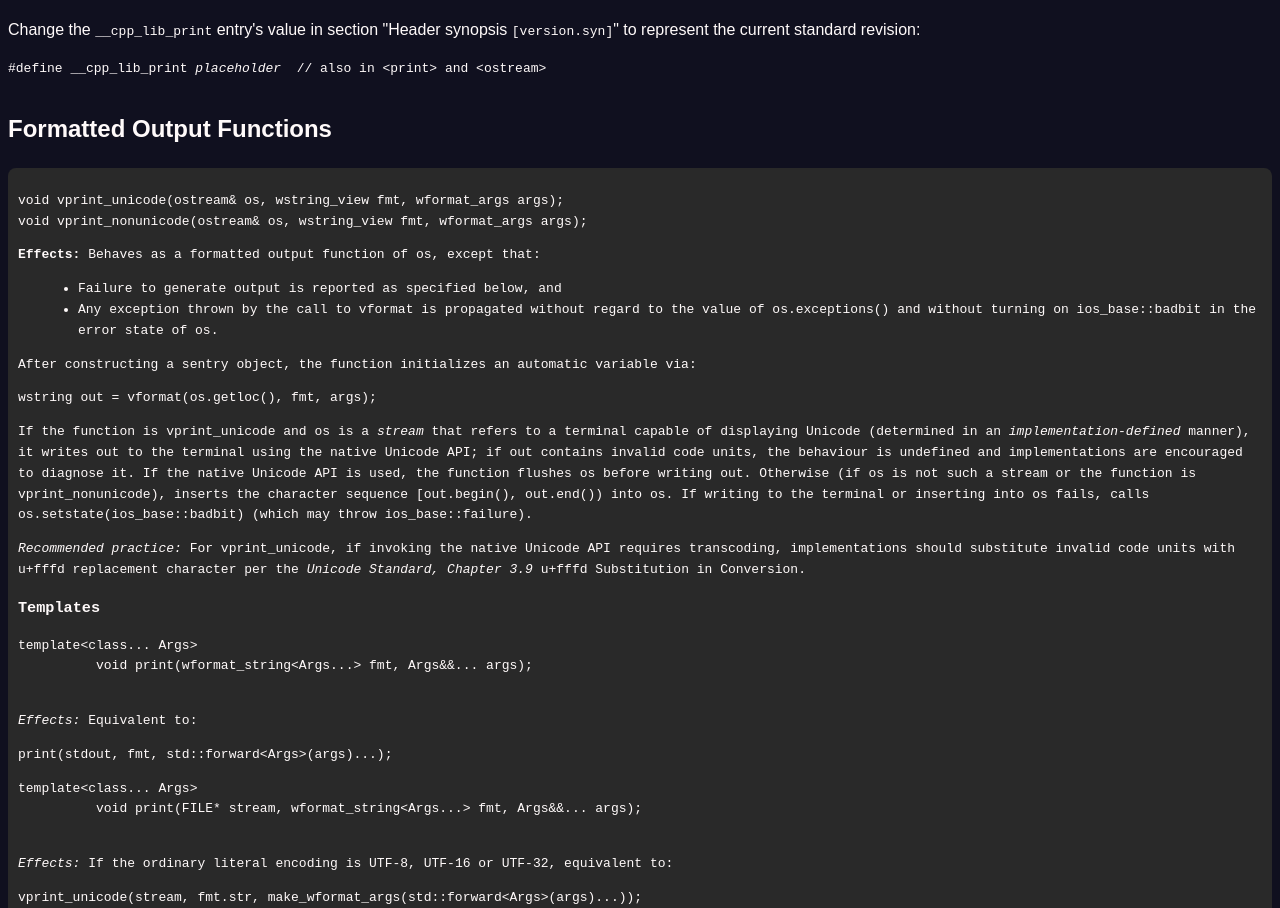
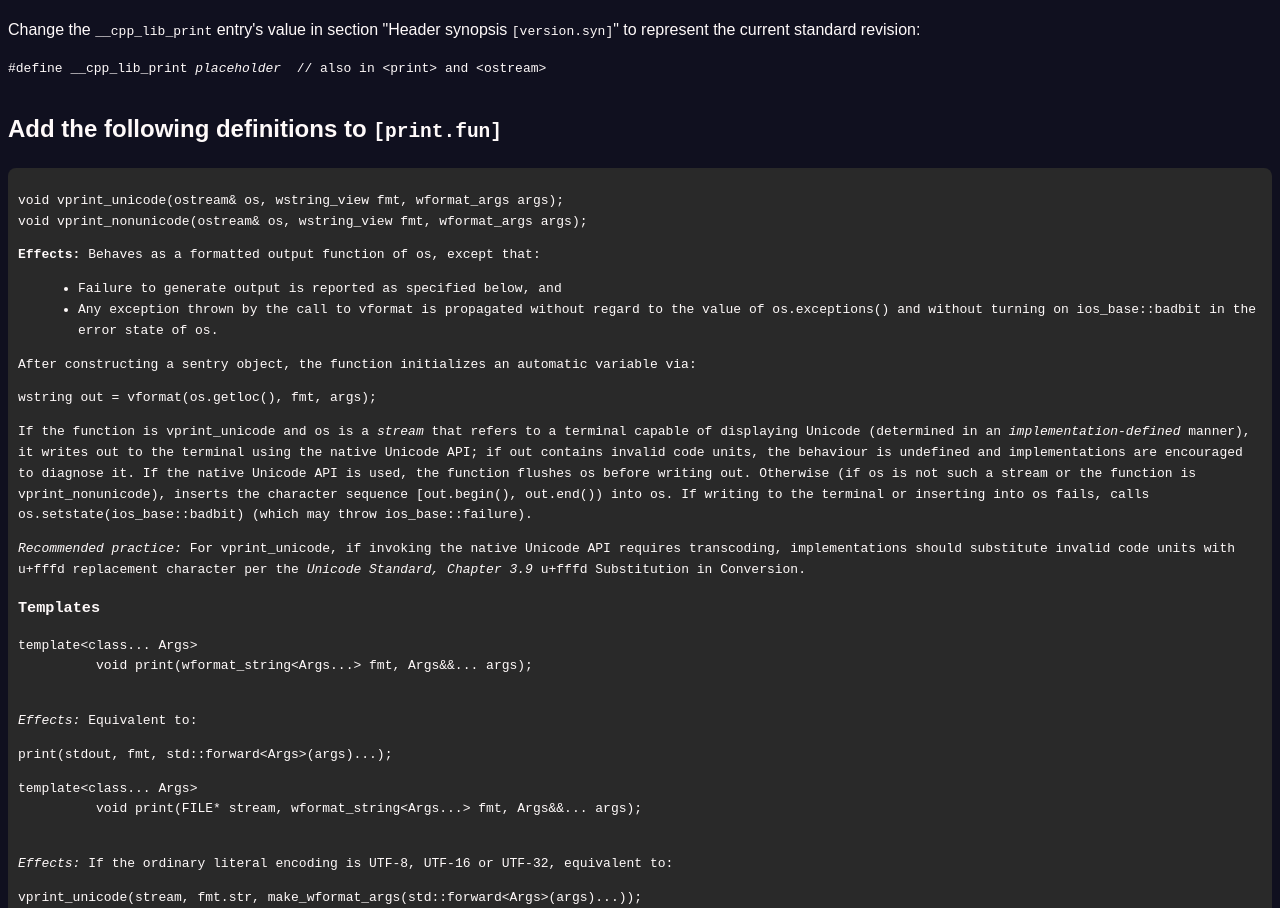
Before and after one commit to TymianekPL/tymi.org, a website: page wprint.html in a window 1280 px wide. Shown: the part 1314-2222 px from the top of the page. Drawn offline with Linux system fonts and the light colour scheme.

Commit message:
Update wprint.html

```diff
--- a/wprint.html
+++ b/wprint.html
@@ -176,7 +176,8 @@ std::wprintln, C++, wide character, formatted output, tymi, P3673, D3673">
      <p>
           Change the <code>__cpp_lib_print</code> entry's value in section "Header <version> synopsis <code>[version.syn]</code>" to represent the current standard revision:
           <pre>#define __cpp_lib_print <i>placeholder</i>  // also in &lt;print&gt; and &lt;ostream&gt; </pre>
-               <h2>Formatted Output Functions</h2>
+
+          <h2>Add the following definitions to <code>[print.fun]</code></h2>
 
           <div class="wording">
           <p>
```
